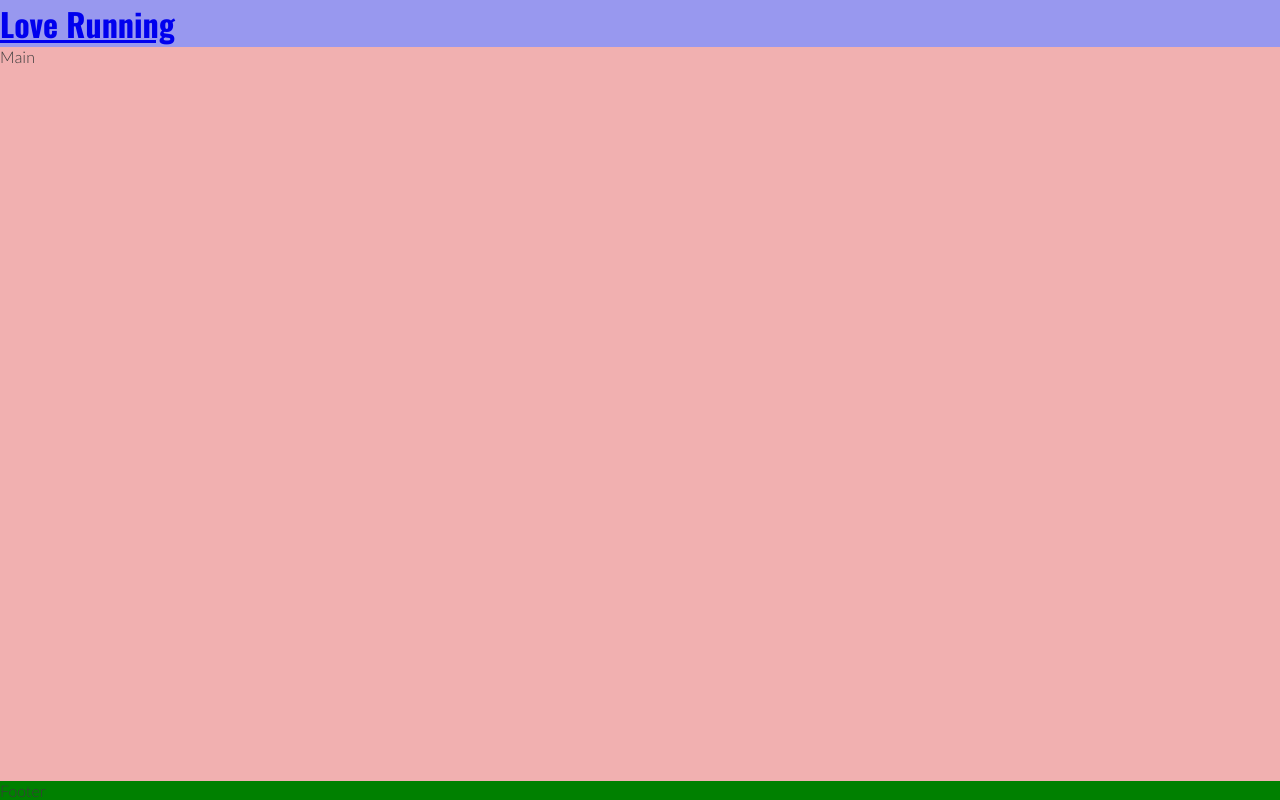
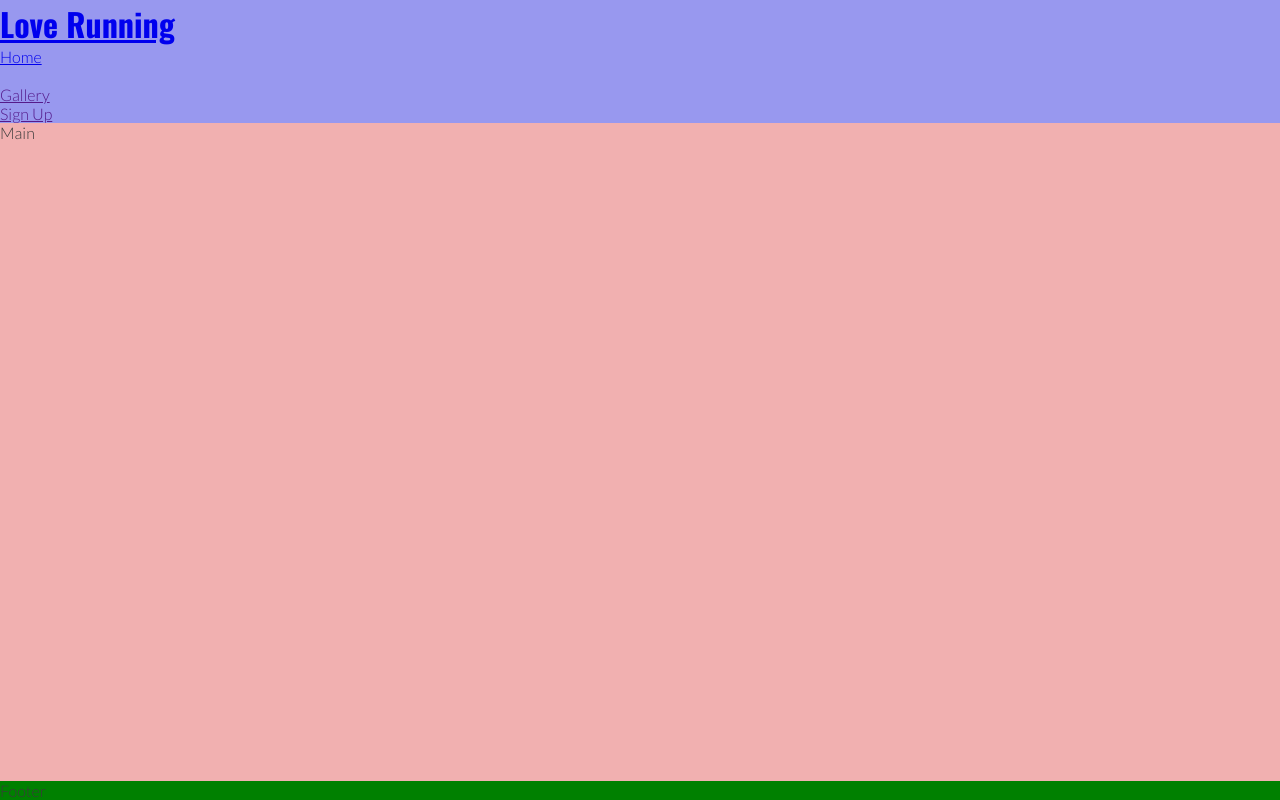
Before and after one commit to tgrey2024/LoveRunning, a plain HTML site: page index.html in a window 1280 px wide. Drawn offline with nearby package versions, Linux system fonts and the light colour scheme.

Commit message:
create navigation section

```diff
--- a/index.html
+++ b/index.html
@@ -24,6 +24,20 @@
         <a href="index.html">
             <h1 id="logo">Love Running</h1>
         </a>
+        <nav>
+            <ul>
+                <li>
+                    <a href="index.html">Home</a>
+                </li>
+                <li>
+                </li>
+                    <a href="">Gallery</a>
+                </li>
+                <li>
+                    <a href="">Sign Up</a>
+                </li>
+            </ul>
+        </nav>
     </header>
     <!-- Main -->
     <main>Main</main>
```
